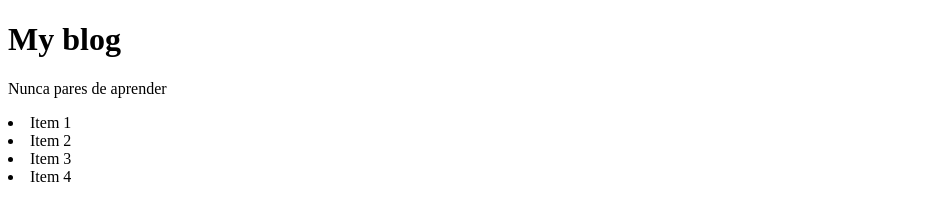
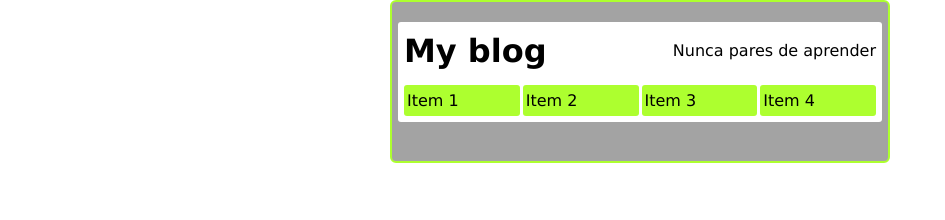
Before and after one commit to Dillan444/hyperblog, a plain HTML site: page index.html in a window 1280 px wide. Shown: the whole page, without its empty margins (0-945 px from the left). Drawn offline with Linux system fonts and the light colour scheme.

Commit message:
Se ha maquillado el blog con css

```diff
--- a/css/style.css
+++ b/css/style.css
@@ -0,0 +1,51 @@
+*{
+    margin: 0;
+    padding: 0;
+    box-sizing: border-box;
+}
+
+.container{
+    width: 500px;
+    border-radius: 6px;
+    border: greenyellow 2px solid;
+    padding: 20px 6px;
+    background-color: rgba(0, 0, 0, 0.361);
+    margin: 0 auto;
+    font-family: 'Lucida Sans', 'Lucida Sans Regular', 'Lucida Grande', 'Lucida Sans Unicode', Geneva, Verdana, sans-serif;
+}
+
+
+header{
+    display: grid;
+    grid-template-columns: 1fr;
+    grid-template-rows: 2fr 1fr;
+    gap: 12px;
+
+    width: 100%;
+    height: 100px;
+    padding: 6px;
+    background-color: white;
+    border-radius: 3px;
+}
+
+header .top{
+    display: flex;
+    justify-content: space-between;
+    align-items: center;
+}
+
+header nav{
+    display: flex;
+    justify-content: space-around;
+    gap: 3px;
+
+    list-style: none;
+}
+
+header nav li{
+    background-color: greenyellow;
+    border-radius: 3px;
+    padding: 6px 3px;
+    flex-grow: 2;
+    cursor: no-drop;
+}
--- a/index.html
+++ b/index.html
@@ -1,9 +1,10 @@
 <!DOCTYPE html>
-<html lang="en">
+<html lang="es">
 <head>
     <meta charset="UTF-8">
     <meta http-equiv="X-UA-Compatible" content="IE=edge">
     <meta name="viewport" content="width=device-width, initial-scale=1.0">
+    <link rel="stylesheet" href="./css/style.css">
     <title>Proyecto con Git</title>
 </head>
 <body>
```
